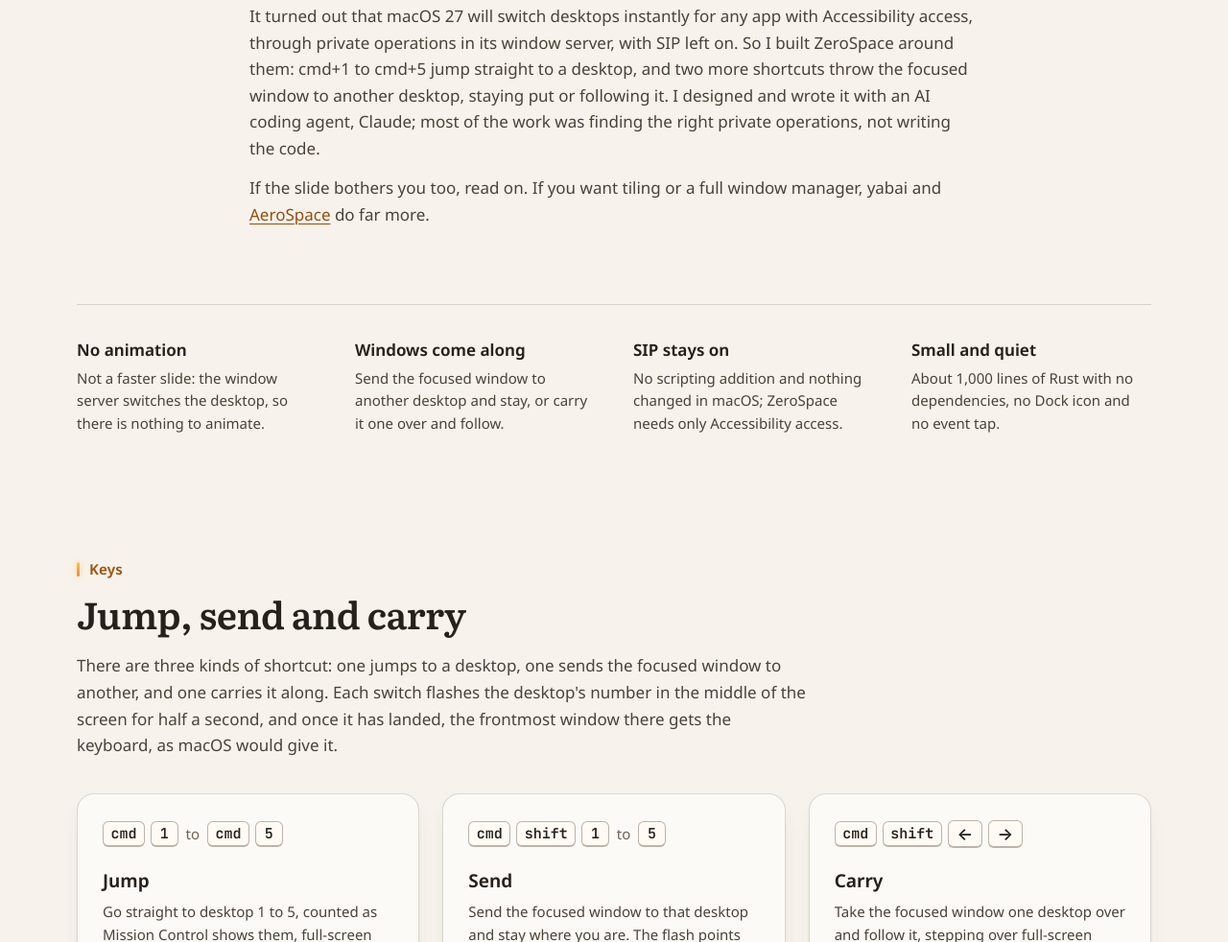
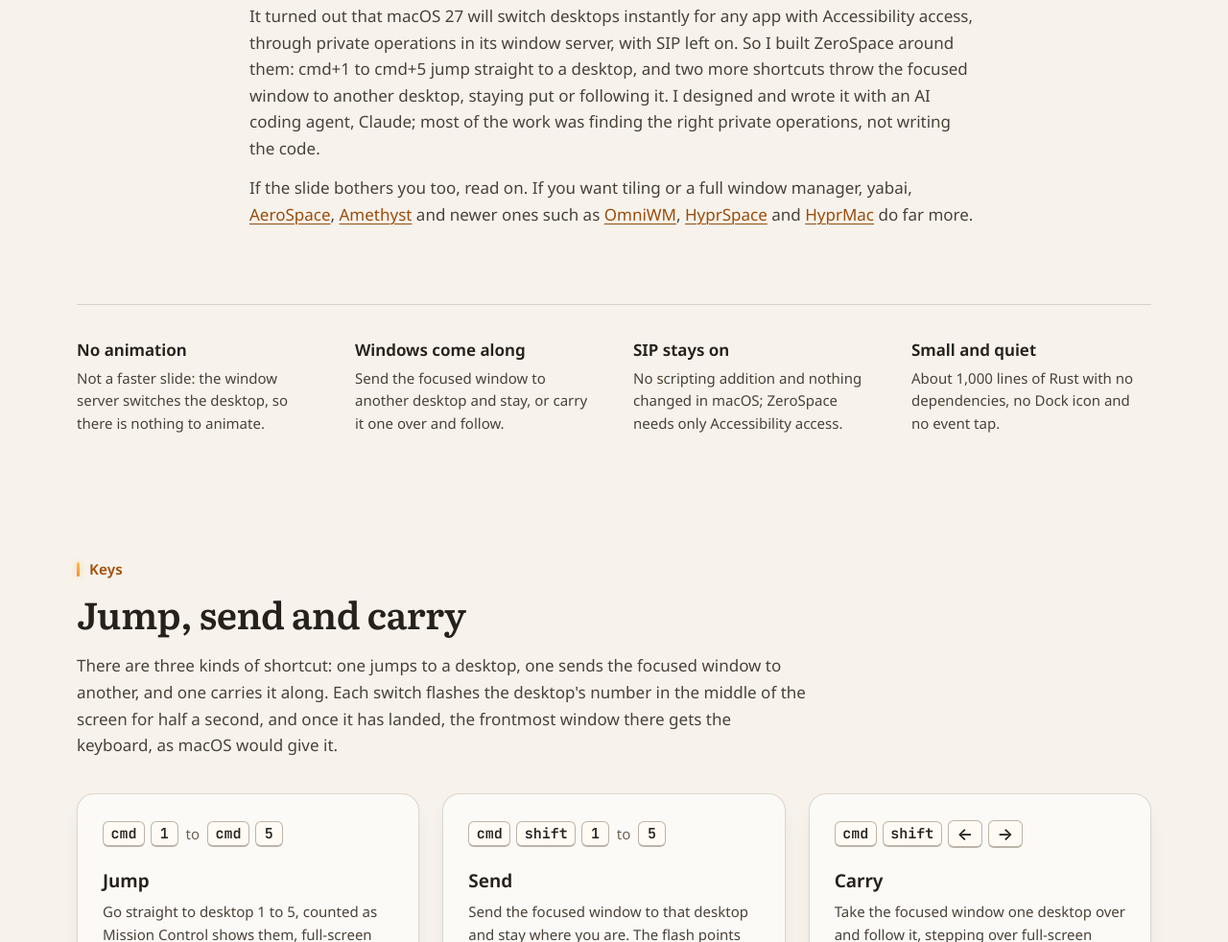
Before and after one commit to crazyboycjr/zerospace, a plain HTML site: page site/index.html in a window 1280 px wide. Shown: the part 1591-2573 px from the top of the page at 96% size. Drawn offline with Linux system fonts and the light colour scheme.

Commit message:
Name the newer window managers in why, beside yabai and AeroSpace
Amethyst, OmniWM, HyprSpace and HyprMac, in the same sentence, so readers who
want tiling see the field at a glance.

Co-Authored-By: Claude Opus 5.5 <noreply@anthropic.com>
Claude-Session: https://claude.ai/code/session_01USCx12DzF9vGKrjs5iH4zc

```diff
--- a/site/index.html
+++ b/site/index.html
@@ -100,7 +100,7 @@
   <h2 class="kicker" id="why-title">Why I created this</h2>
   <p>I spend most of my day on Linux with xmonad, where switching workspaces is instant: press a key and the other desktop is simply there. On the Mac every switch slides, and macOS has no setting to stop it; Reduce Motion only trades the slide for a fade. <a href="https://totalspaces.binaryage.com/">TotalSpaces</a> used to fix exactly this, and I missed it once it stopped keeping up with macOS. <a href="https://github.com/koekeishiya/yabai">yabai</a> with <a href="https://github.com/koekeishiya/skhd">skhd</a> can get close, but its instant switching needs SIP partly turned off and a scripting addition loaded into the Dock, and even then it never felt as immediate as I wanted. I wanted one small app that does this one thing.</p>
   <p>It turned out that macOS 27 will switch desktops instantly for any app with Accessibility access, through private operations in its window server, with SIP left on. So I built ZeroSpace around them: cmd+1 to cmd+5 jump straight to a desktop, and two more shortcuts throw the focused window to another desktop, staying put or following it. I designed and wrote it with an AI coding agent, Claude; most of the work was finding the right private operations, not writing the code.</p>
-  <p>If the slide bothers you too, read on. If you want tiling or a full window manager, yabai and <a href="https://github.com/nikitabobko/AeroSpace">AeroSpace</a> do far more.</p>
+  <p>If the slide bothers you too, read on. If you want tiling or a full window manager, yabai, <a href="https://github.com/nikitabobko/AeroSpace">AeroSpace</a>, <a href="https://ianyh.com/amethyst/">Amethyst</a> and newer ones such as <a href="https://github.com/BarutSRB/OmniWM">OmniWM</a>, <a href="https://github.com/BarutSRB/HyprSpace">HyprSpace</a> and <a href="https://github.com/zacharytgray/HyprMac">HyprMac</a> do far more.</p>
 </section>
 
 <section class="points wrap" aria-label="What ZeroSpace is">
```
Also changed, not shown: 1 other file.
